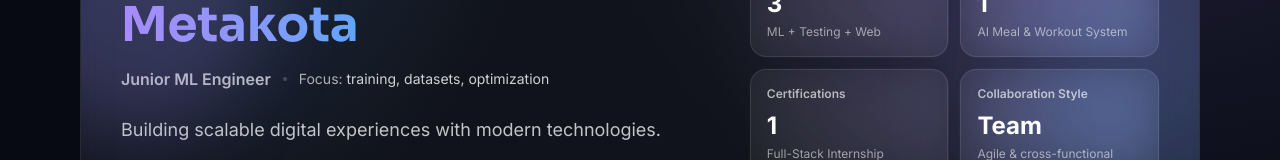
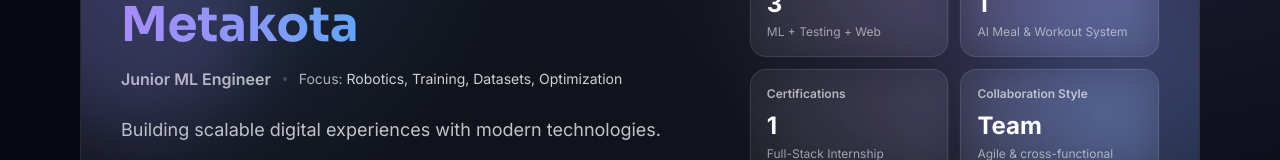
Before and after one commit to nileshmetakota-17/Portfolio, a React (Vite) app: page / in a window 1280 px wide. Shown: the part 280-440 px from the top of the page. Built offline with nearby package versions, Linux system fonts and the light colour scheme.

Commit message:
Update App.tsx

```diff
--- a/src/App.tsx
+++ b/src/App.tsx
@@ -196,7 +196,7 @@ export default function App() {
                 <Reveal>
                   <div className="inline-flex items-center gap-2 rounded-full bg-white/5 px-4 py-2 text-xs font-semibold text-white/70 ring-1 ring-white/10">
                     <Sparkles className="h-4 w-4 text-[var(--accent)]" />
-                     AI| ML Engineering | Robotics Automation | Test Engineer | Full-Stack Mindset
+                     AI | ML Engineering | Robotics Automation | Test Engineer | Full-Stack Mindset
                   </div>
                 </Reveal>
 
@@ -224,7 +224,7 @@ export default function App() {
                     </div>
                     <div className="h-1 w-1 rounded-full bg-white/20" />
                     <div className="text-sm text-white/65">
-                      Focus: <span className="text-white/80">training, datasets, optimization</span>
+                      Focus: <span className="text-white/80">Robotics, Training, Datasets, Optimization</span>
                     </div>
                   </div>
                 </Reveal>
```
